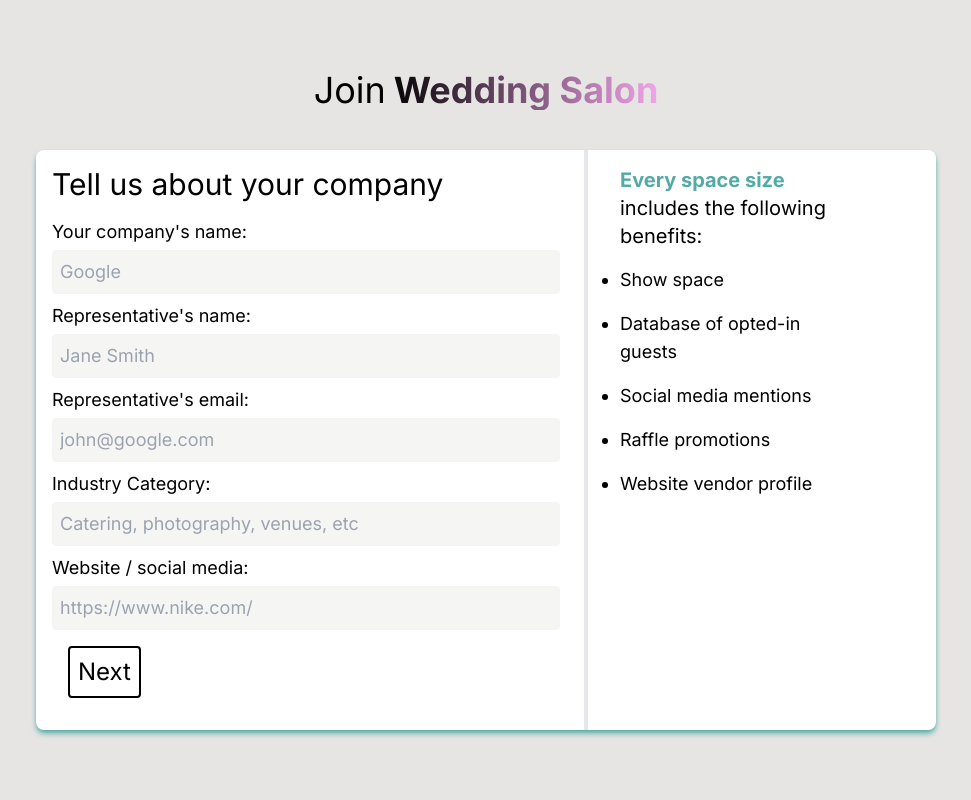
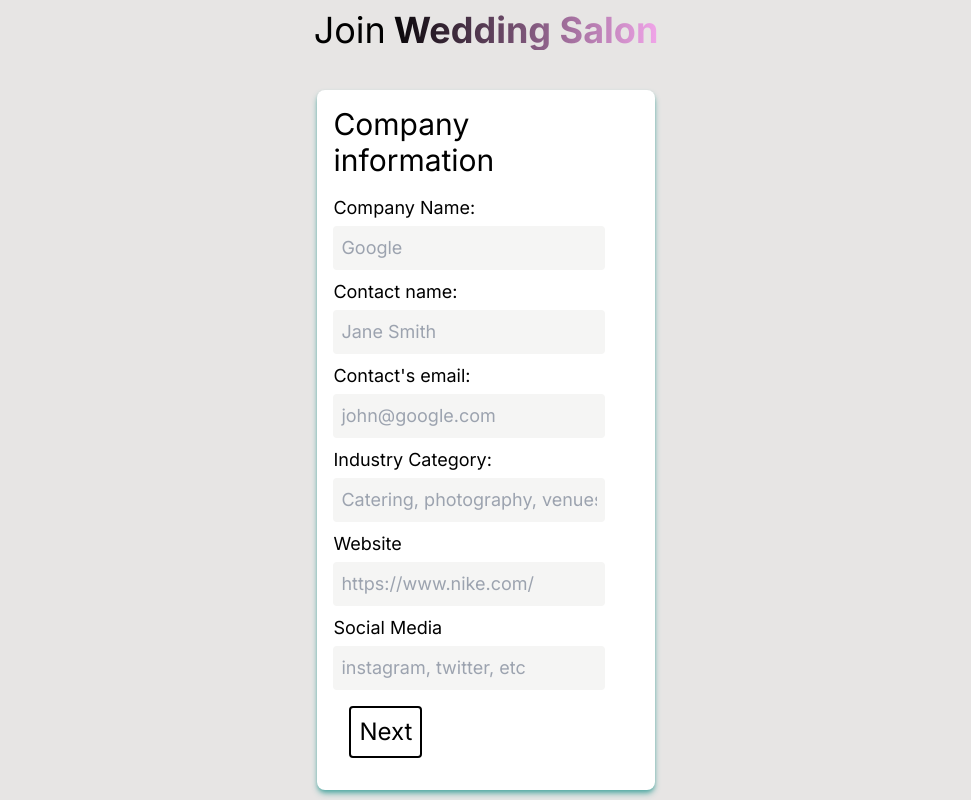
Before and after one commit to jinitsuga/ws-payments, a Next.js app: page /register in a window 1280 px wide. Shown: the whole page, without its empty margins (154-1125 px from the left). Built offline with nearby package versions, Linux system fonts and the light colour scheme.

Commit message:
split social media from website inputs. Removed market text

```diff
--- a/src/app/Components/FormSteps.tsx
+++ b/src/app/Components/FormSteps.tsx
@@ -20,10 +20,10 @@ type FormProps = {
 export const CompanyForm = ({ setter, formData }: FormProps) => {
   return (
     <>
-      <h3 className="mb-2 text-3xl">Tell us about your company</h3>
+      <h3 className="mb-2 text-3xl">Company information</h3>
       <Input
         inputName="companyName"
-        labelText="Your company's name:"
+        labelText="Company Name:"
         inputType="text"
         placeholder="Google"
         setter={setter}
@@ -32,7 +32,7 @@ export const CompanyForm = ({ setter, formData }: FormProps) => {
       />
       <Input
         inputName="repName"
-        labelText="Representative's name:"
+        labelText="Contact name:"
         inputType="text"
         placeholder="Jane Smith"
         setter={setter}
@@ -41,7 +41,7 @@ export const CompanyForm = ({ setter, formData }: FormProps) => {
       />
       <Input
         inputName="repEmail"
-        labelText="Representative's email:"
+        labelText="Contact's email:"
         inputType="email"
         placeholder="john@google.com"
         setter={setter}
@@ -59,9 +59,18 @@ export const CompanyForm = ({ setter, formData }: FormProps) => {
       />
       <Input
         inputName="companySite"
-        labelText="Website / social media:"
+        labelText="Website"
         inputType="text"
         placeholder="https://www.nike.com/"
+        setter={setter}
+        formData={formData}
+        req
+      />
+      <Input
+        inputName="socials"
+        labelText="Social Media"
+        inputType="text"
+        placeholder="instagram, twitter, etc"
         setter={setter}
         formData={formData}
         req
--- a/src/app/Components/MainForm.tsx
+++ b/src/app/Components/MainForm.tsx
@@ -16,6 +16,7 @@ export default function MainForm() {
     repEmail: "",
     category: "",
     companySite: "",
+    socials: "",
     // Showcase data
     showcase: "",
     billingName: "",
--- a/src/app/register/page.tsx
+++ b/src/app/register/page.tsx
@@ -10,10 +10,10 @@ export default function Register() {
         </span>
       </h2>
       <section className="flex flex-col md:flex-row shadow-md shadow-ws-green gap-2 max-w-[900px]  bg-white rounded-lg">
-        <div className="rounded min-w-[60%] md:max-w-[70%]  max-w-[100%] p-4">
+        <div className="rounded min-w-[60%] md:max-w-[90%]  max-w-[100%] p-4">
           <MainForm />
         </div>
-        <hr className="md:hidden bg-black h-1"></hr>
+        {/* <hr className="md:hidden bg-black h-1"></hr>
         <div className="p-4 border-l-4 md:max-w-[30%] max-w-[70%] text-left pl-8">
           <h3 className="text-xl mb-4">
             <strong className="text-ws-green">Every space size </strong>includes
@@ -26,7 +26,7 @@ export default function Register() {
             <li className="mb-4">Raffle promotions</li>
             <li>Website vendor profile</li>
           </ul>
-        </div>
+        </div> */}
       </section>
     </main>
   );
```
